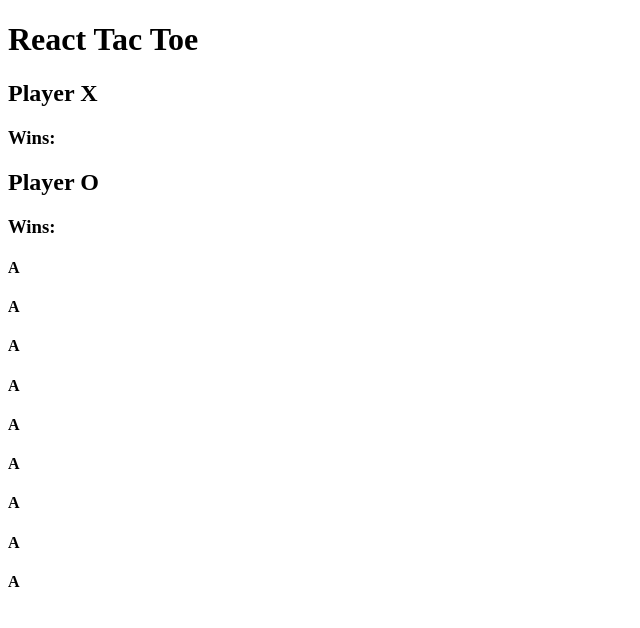
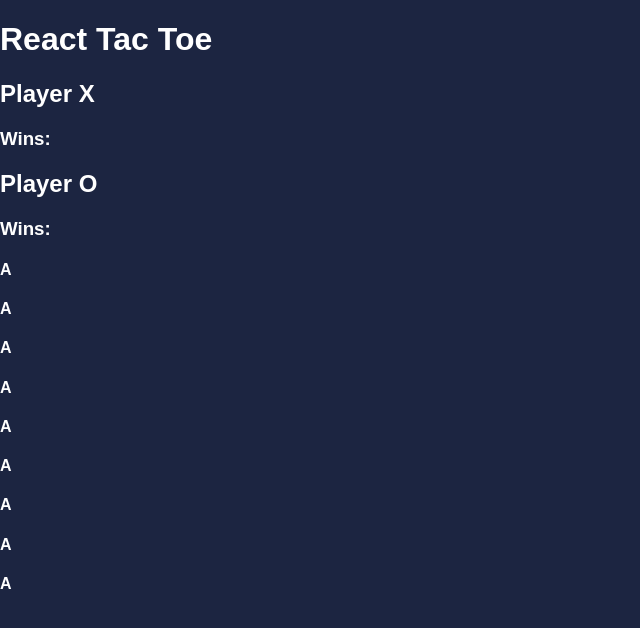
Before and after one commit to lyyyn/tic-tac-toe-using-react, a plain HTML site: page index.html in a window 1280 px wide. Shown: the whole page, without its empty margins (0-640 px from the left). Drawn offline with nearby package versions, Linux system fonts and the light colour scheme.

Commit message:
linked and added basic css

```diff
--- a/index.html
+++ b/index.html
@@ -7,6 +7,7 @@
     <script src="https://cdnjs.cloudflare.com/ajax/libs/react-dom/16.3.2/umd/react-dom.production.min.js"></script>
     <script src="https://cdnjs.cloudflare.com/ajax/libs/babel-standalone/6.26.0/babel.min.js"></script>
     <script type="text/babel" src="app.js"></script>
+    <link rel="stylesheet" href="main.css">
   </head>
   <body>
     <div class="container">
--- /dev/null
+++ b/main.css
@@ -0,0 +1,17 @@
+:root {
+    --dark-cerulean: #124e78;
+    --maastricht-blue: #0b132b;
+    --yankees-blue: #1C2541;
+    --sea-serpent: #5bc0be;
+    --aquamarine: #6fffe9;
+    --react: #00d8ff;
+  }
+
+  html {
+    background: var(--yankees-blue);
+  }
+  body {
+    margin: 0;
+    font-family: 'Montserrat', sans-serif;
+    color: white;
+  }
```
